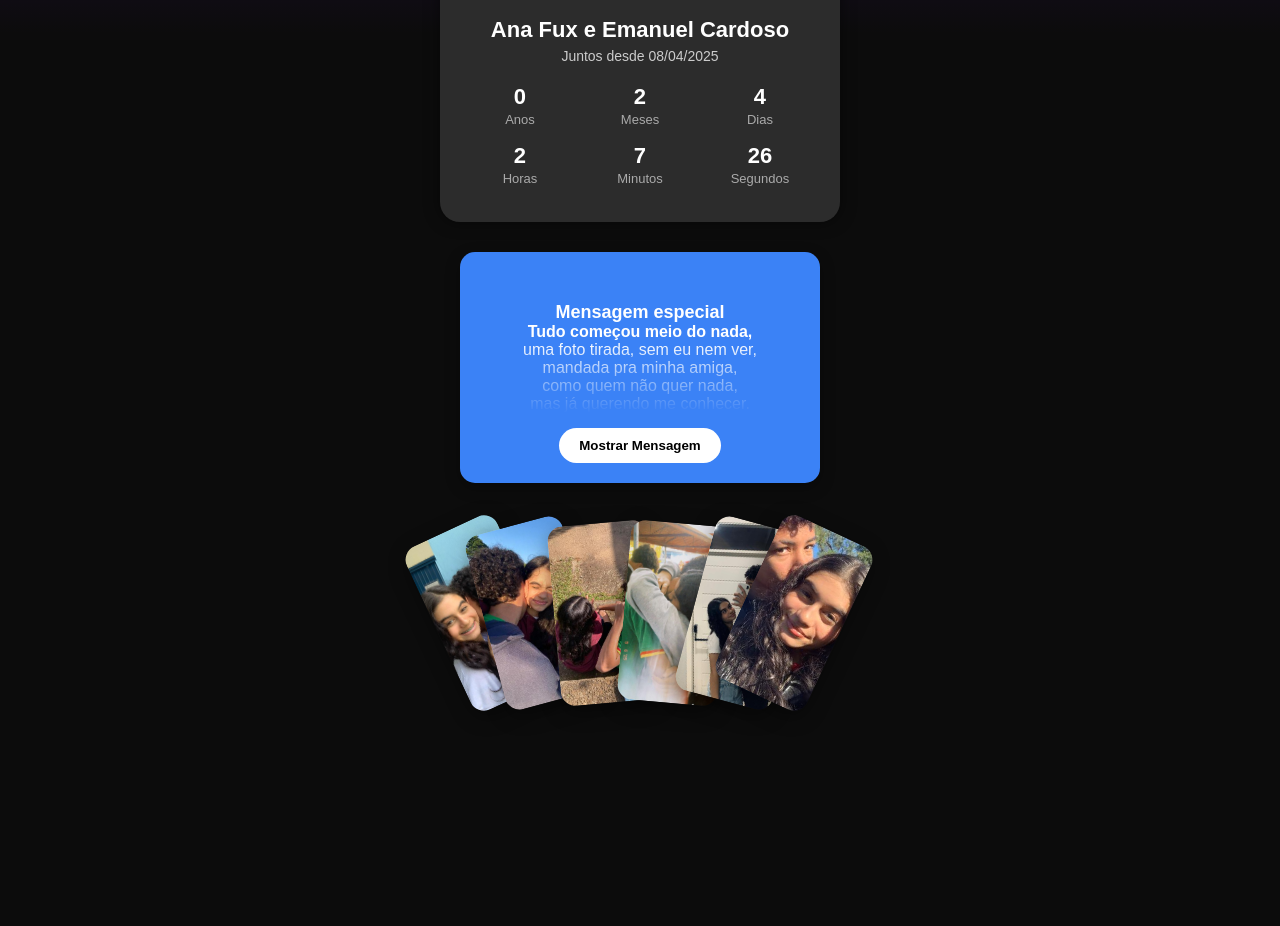
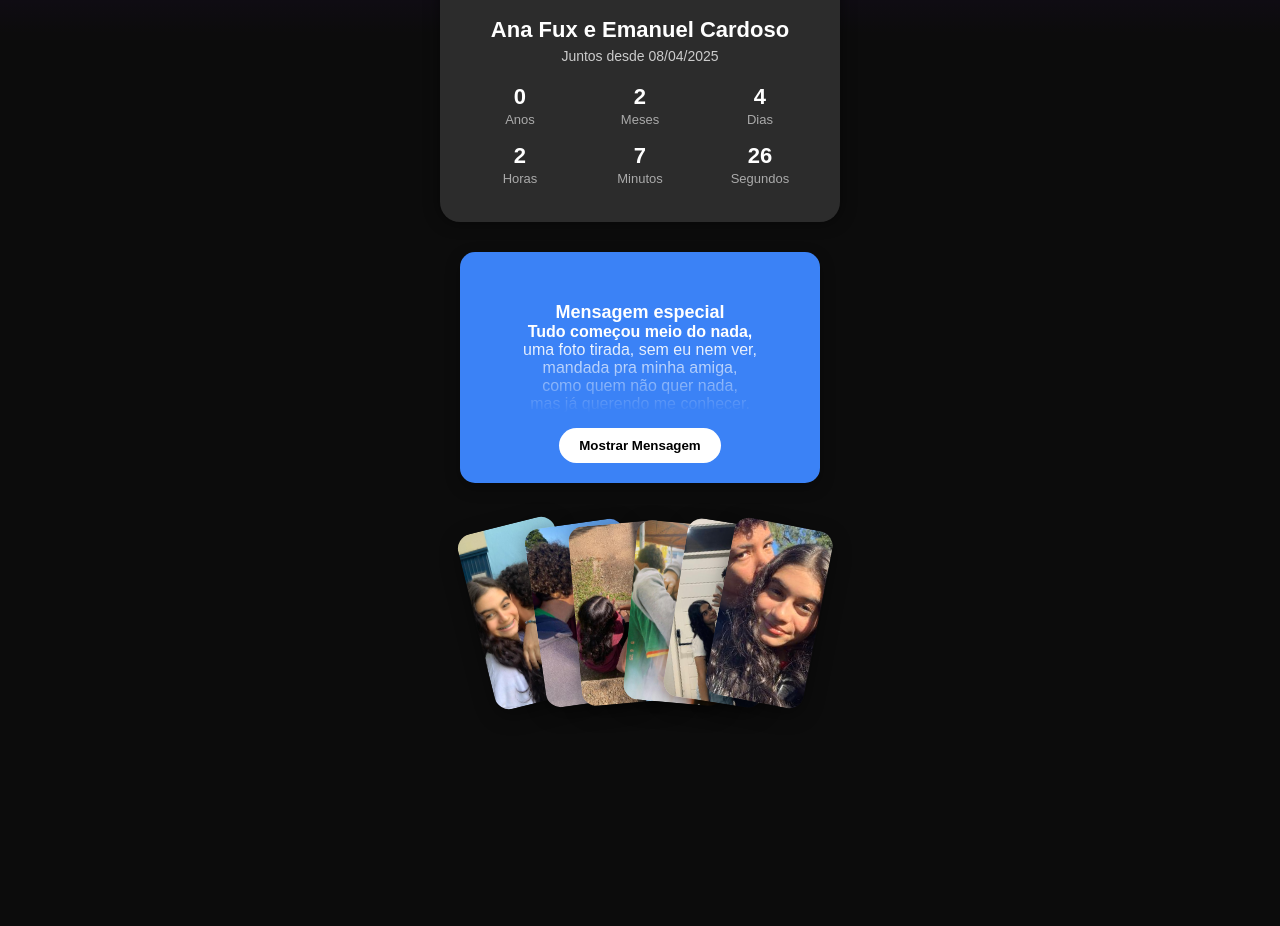
Before and after one commit to TeamAntiLagDeveloper/Entre-Olhares-um-Amor, a plain HTML site: page index.html in a window 1280 px wide. Shown: the part 877-1803 px from the top of the page. Drawn offline with Linux system fonts and the light colour scheme.

Commit message:
Add files via upload

```diff
--- a/index.html
+++ b/index.html
@@ -442,12 +442,11 @@ body {
     .leque-container {
       position: relative;
       min-height: 55vh; /* ocupa toda a altura da tela */
-      height: 300px;
+  height: 100px;
       display: flex;
       justify-content: center;
       align-items: center;
       width: 100%;
-      max-width: 800px;
       padding: 0 10px;
     }
 
@@ -477,32 +476,32 @@ body, html {
 
     /* Leque espaçado */
     .cartao:nth-child(1) {
-      transform: translateX(-190px) rotate(-25deg);
+      transform: translateX(-140px) rotate(-14deg);
       z-index: 1;
     }
 
     .cartao:nth-child(2) {
-      transform: translateX(-140px) rotate(-15deg);
+      transform: translateX(-80px) rotate(-8deg);
       z-index: 2;
     }
 
     .cartao:nth-child(3) {
-      transform: translateX(-70px) rotate(-5deg);
+      transform: translateX(-40px) rotate(-5deg);
       z-index: 3;
     }
 
     .cartao:nth-child(4) {
-      transform: translateX(0px) rotate(5deg);
+      transform: translateX(15px) rotate(5deg);
       z-index: 4;
     }
 
     .cartao:nth-child(5) {
-      transform: translateX(70px) rotate(15deg);
+      transform: translateX(60px) rotate(9deg);
       z-index: 5;
     }
 
     .cartao:nth-child(6) {
-      transform: translateX(120px) rotate(25deg);
+      transform: translateX(104px) rotate(11deg);
       z-index: 6;
     }
 
```
